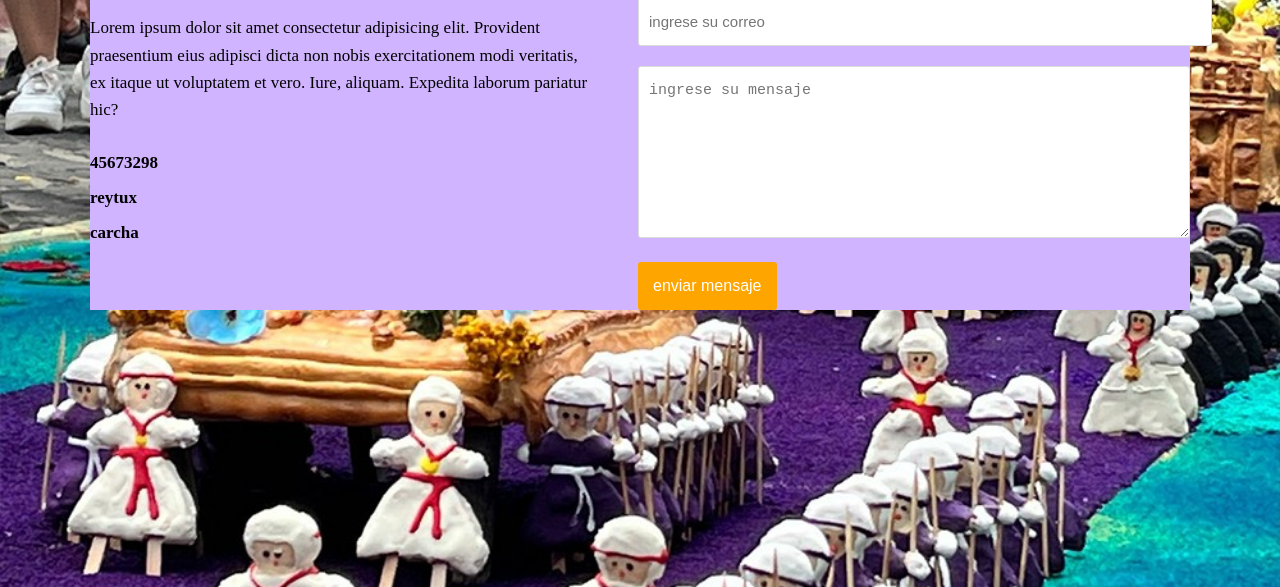
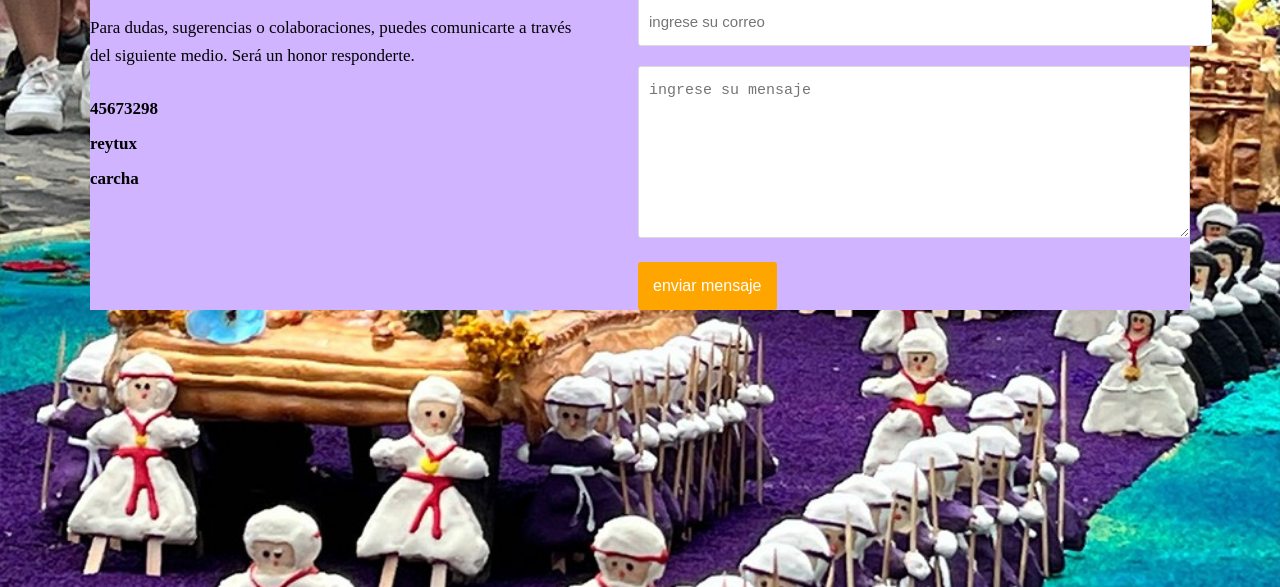
Before and after one commit to carlosrey12/CARLOS, a plain HTML site: page formulario.html in a window 1280 px wide. Shown: the part 213-800 px from the top of the page. Drawn offline with Linux system fonts and the light colour scheme.

Commit message:
Update formulario.html

```diff
--- a/formulario.html
+++ b/formulario.html
@@ -4,7 +4,7 @@
     <meta charset="UTF-8">
     <meta name="viewport" content="width=device-width, initial-scale=1.0">
 <link rel="stylesheet" href="style.css">
-    <title>contacto </title>
+    <title>Mi pagina web</title>
 </head>
 <body>
     <nav>
@@ -20,9 +20,7 @@
  <div class="container-form">
     <div class="info-form">
        <h2>contacto</h2>
-        <p>Lorem ipsum dolor sit amet consectetur adipisicing elit.
-            Provident praesentium eius adipisci dicta non nobis exercitationem modi veritatis, ex itaque ut voluptatem et vero.
-             Iure, aliquam. Expedita laborum pariatur hic?</p>
+        <p>Para dudas, sugerencias o colaboraciones, puedes comunicarte a través del siguiente medio. Será un honor responderte.</p>
              <a href="#">45673298</a>
              <a href="#">reytux</a>
              <a href="#">carcha</a>
```
